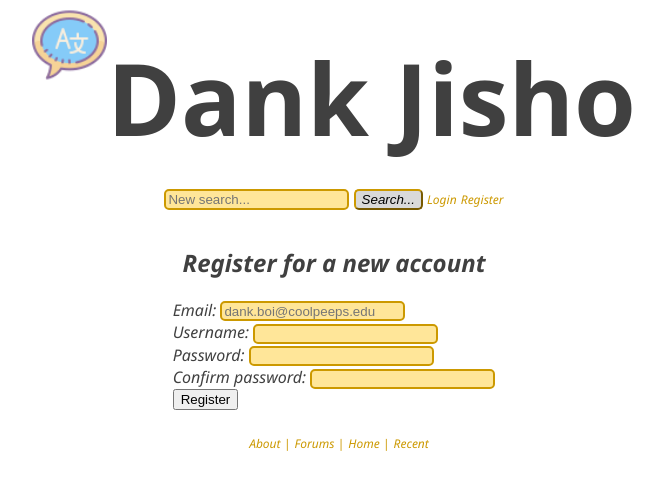
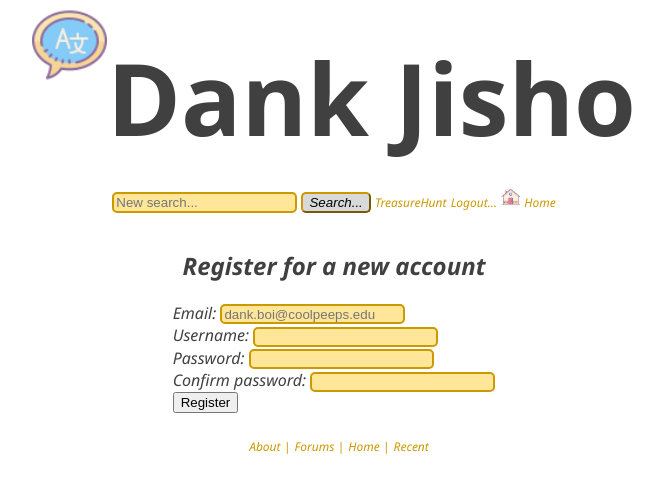
Before and after one commit to ClarkAllen1556/DankJisho, a PHP site: page /register.php in a window 1280 px wide. Shown: the top 493 px of the page, without its empty margins (306-969 px from the left). Run offline with PHP 8.4, Linux system fonts and the light colour scheme; a user stored in the database is signed in.

Commit message:
Link back to home page on pages that are not home page

```diff
--- a/about.php
+++ b/about.php
@@ -31,6 +31,7 @@ session_start();
 		else
 			echo "<span> <a class='Link' href='login.php'>Login</a> <a class='Link' href='register.php'>Register</a></span>";
 		?>
+		<span><a class='Link' href='index.php'> <img class='TextImage' src='icons/home_icon.png'> Home </a> </span>
 	</div>
 </header>
 
--- a/forum.php
+++ b/forum.php
@@ -29,6 +29,7 @@ session_start();
 		else
 			echo "<span> <a class='Link' href='login.php'>Login</a> <a class='Link' href='register.php'>Register</a></span>";
 		?>
+		<span><a class='Link' href='index.php'> <img class='TextImage' src='icons/home_icon.png'> Home </a> </span>
 	</div>
 </header>
 <body>
@@ -36,7 +37,7 @@ session_start();
 	<div class="Row">
 		<div class="Column" id="Forum_Col">
 			<!-- <span><a href="test.php"> testing link</a></span> -->
-			<img class="TextImage" src="icons/forum_icon.png"> <a class="Link" href="forum.php"> Forums </a>
+			<span><img class="TextImage" src="icons/forum_icon.png"> <a class="Link" href="forum.php"> Forums </a></span>
 			<?php
 			include "./_handle_forum.php";
 
--- a/forum_comments.php
+++ b/forum_comments.php
@@ -29,11 +29,13 @@ session_start();
 		else
 			echo "<span> <a class='Link' href='login.php'>Login</a> <a class='Link' href='register.php'>Register</a></span>";
 		?>
+		<span><a class='Link' href='index.php'> <img class='TextImage' src='icons/home_icon.png'> Home </a> </span>
 	</div>
 </header>
 
 <body>
-	<h2><a class="NamedLink" href=forum.php>[NAME_OF_POST]</a></h2>
+	<a class='NamedLink'> < Back to Forums </a>
+	<h2><a class="NamedLink">[NAME_OF_POST]</a></h2>
 	<div class="Row">
 		<div class="Column" id="Forum_Col">
 			<!-- <span><a href="test.php"> testing link</a></span> -->
@@ -47,7 +49,7 @@ session_start();
 			echo "<td><h4> Title </h4></td>". "<td><h4> Author </h4></td>" . "<td><h4> Posted </h4></td>";
 			foreach ($listings as $post) {
 				echo "<tr><td>"
-				. "<a href=\"http://www.google.com\">" . htmlspecialchars($post['Title'])
+				. "<a href=\"./forum_comments.php\">" . htmlspecialchars($post['Title'])
 				. "<td>" . htmlspecialchars($post['Author'])
 				. "</td><td> {$post['Posted']} </td></tr>";
 			}
--- a/index.php
+++ b/index.php
@@ -14,9 +14,6 @@ session_start();
 	<link rel='icon' type='image/x-icon' href='favicon.ico' />
 </head>
 <header>
-	<div>
-		<span> <a id='Path' class='Link' href='index.php'> Home </a> </span>
-	</div>
 	<div id='Title'>
 		<span class='UpTitleIcons'> <img src='icons/logo_cute.png'> </span>
 		<h1><span class='UpTitle'> <a class='NamedLink' href='index.php'>Dank Jisho</a> </span></h1>
@@ -41,7 +38,7 @@ session_start();
 		</div>
 		<div class='Column' id='Forum_Col'>
 			<!-- <span><a href='test.php'> testing link</a></span> -->
-			<img class='TextImage' src='icons/forum_icon.png'> <a class='Link' href='forum.php'> Forums </a>
+			<span> <img class='TextImage' src='icons/forum_icon.png'> <a class='Link' href='forum.php'> Forums </a> </span>
 			<?php
 			include "./_handle_forum.php";
 
--- a/login.php
+++ b/login.php
@@ -29,6 +29,7 @@ session_start();
 		else
 			echo "<span> <a class='Link' href='login.php'>Login</a> <a class='Link' href='register.php'>Register</a></span>";
 		?>
+		<span><a class='Link' href='index.php'> <img class='TextImage' src='icons/home_icon.png'> Home </a> </span>
 	</div>
 </header>
 
--- a/new_forum_post.php
+++ b/new_forum_post.php
@@ -29,6 +29,7 @@ session_start();
 		else
 			echo "<span> <a class='Link' href='login.php'>Login</a> <a class='Link' href='register.php'>Register</a></span>";
 		?>
+		<span><a class='Link' href='index.php'> <img class='TextImage' src='icons/home_icon.png'> Home </a> </span>
 	</div>
 </header>
 <body>
--- a/recent.php
+++ b/recent.php
@@ -29,6 +29,7 @@ session_start()
 		else
 			echo "<span> <a class='Link' href='login.php'>Login</a> <a class='Link' href='register.php'>Register</a></span>";
 		?>
+		<span><a class='Link' href='index.php'> <img class='TextImage' src='icons/home_icon.png'> Home </a> </span>
 	</div>
 </header>
 
--- a/register.php
+++ b/register.php
@@ -23,7 +23,13 @@ session_start();
 			<input class='Search' class='Box' type='text' name='search' placeholder="New search..."> <!-- TODO This image is not resizing-->
 			<button type="submit" class=""> <i class="SearchButton"> Search...<!-- <img class="TextImage" src="icons/searchbox_icon.png"> </i> --> </button>
 		</form>
-		<span> <a class="Link"href="login.php">Login</a> <a class="Link" href="register.php">Register</a></span>
+		<?php
+		if(isset($_SESSION["logged_in"]))
+			echo "<span> <a class='Link' href='userpage.php'>" . $_SESSION['username'] . "</a> <a class='Link' href='_handle_logout.php'>Logout...</a></span>";
+		else
+			echo "<span> <a class='Link' href='login.php'>Login</a> <a class='Link' href='register.php'>Register</a></span>";
+		?>
+		<span><a class='Link' href='index.php'> <img class='TextImage' src='icons/home_icon.png'> Home </a> </span>
 	</div>
 </header>
 
--- a/search.php
+++ b/search.php
@@ -29,6 +29,7 @@ session_start();
 		else
 			echo "<span> <a class='Link' href='login.php'>Login</a> <a class='Link' href='register.php'>Register</a></span>";
 		?>
+		<span><a class='Link' href='index.php'> <img class='TextImage' src='icons/home_icon.png'> Home </a> </span>
 	</div>
 </header>
 <body>
--- a/styles/global.css
+++ b/styles/global.css
@@ -28,7 +28,9 @@ body {
 	margin-bottom: 100px;
 	clear: both;
 }
-
+span {
+	text-align: center;
+}
 .TextImage {
 	height: 20px;
 	width: 20px;
```
Also changed, not shown: icons/home_icon.png (added).
